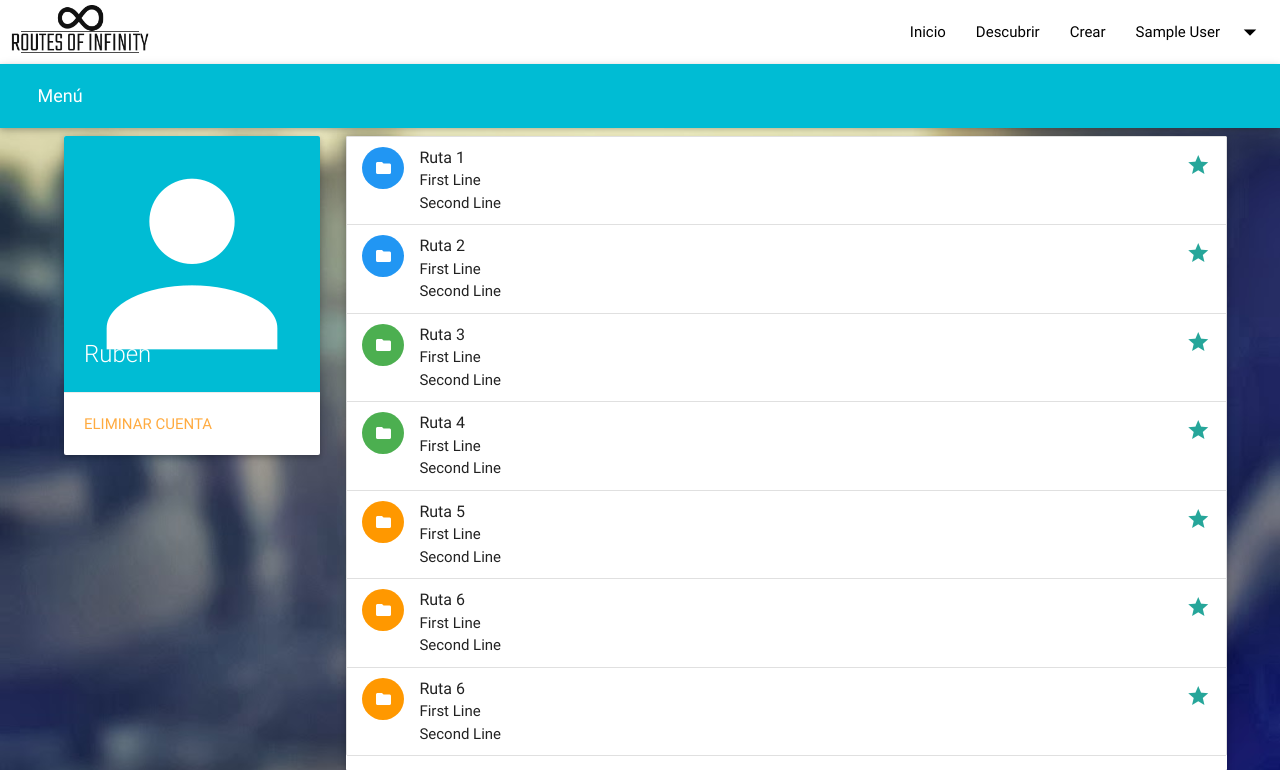
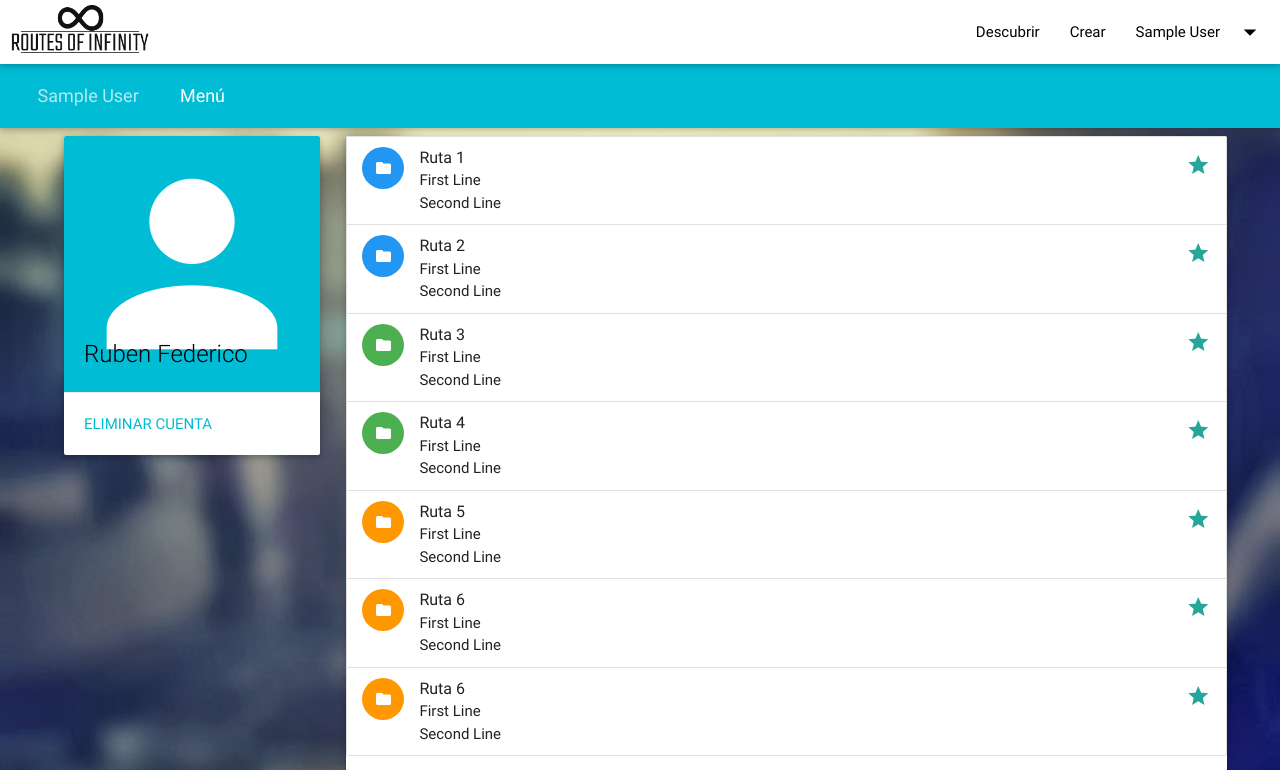
Before and after one commit to Cancelo/Routes-of-Infinity, a PHP site: page /profile.php in a window 1280 px wide. Shown: the top 770 px of the page. Run offline with PHP 8.4, Linux system fonts and the light colour scheme; the visitor is signed in with stand-in values (Sample User, id 1); some libraries are stand-ins or nearby versions.

Commit message:
Add files via upload

```diff
--- a/PROYECTO/discover.php
+++ b/PROYECTO/discover.php
@@ -11,17 +11,16 @@
 	</head>
 	<body id="discoverBg">
 		<ul id="dropdownNormal" class="dropdown-content">
-		  <li><a href="profile.html">Menú</a></li>
+		  <li><a href="profile.php">Menú</a></li>
 		  <li class="divider"></li>
 		  <li><a href="logout.php">Cerrar sesión</a></li>
 		</ul>
 		<div class="navbar-fixed">
 			<nav class="white">
 				<div class="nav-wrapper">
-					<a href="discover.php" class="brand-logo"><img id="logo" class="responsive-img" src="images/logo1.png"/></a>
+					<a href="index.html" class="brand-logo"><img id="logo" class="responsive-img" src="images/logo1.png"/></a>
 					<a href="#" data-activates="mobile-demo" class="button-collapse"><i class="material-icons black-text">menu</i></a>
 					<ul id="navegacion" class="right hide-on-med-and-down">
-						<li><a href="index.html">Inicio</a></li>
 						<li><a href="discover.php">Descubrir</a></li>
 						<li><a href="create.php">Crear</a></li>
 						<?php
--- a/PROYECTO/profile.php
+++ b/PROYECTO/profile.php
@@ -11,16 +11,16 @@
 	</head>
 	<body id="discoverBg">
 		<ul id="dropdownNormal" class="dropdown-content">
-		  <li><a href="profile.html">Menú</a></li>
+		  <li><a href="profile.php">Menú</a></li>
 		  <li class="divider"></li>
 		  <li><a href="logout.php">Cerrar sesión</a></li>
 		</ul>
+		<div class="navbar-fixed">
 			<nav class="white">
 				<div class="nav-wrapper">
-				<a href="discover.php" class="brand-logo"><img id="logo" class="responsive-img" src="images/logo1.png"/></a>
+					<a href="index.html" class="brand-logo"><img id="logo" class="responsive-img" src="images/logo1.png"/></a>
 					<a href="#" data-activates="mobile-demo" class="button-collapse"><i class="material-icons black-text">menu</i></a>
 					<ul id="navegacion" class="right hide-on-med-and-down">
-					<li><a href="index.html">Inicio</a></li>
 						<li><a href="discover.php">Descubrir</a></li>
 						<li><a href="create.php">Crear</a></li>
 						<?php
@@ -52,11 +52,13 @@
 					</ul>
 				</div>
 			</nav>
+		</div>
 		<nav>
 			<div class="nav-wrapper cyan">
 				<div class="col s12">
-        <a href="#!" class="breadcrumb"></a>
-        <a href="#!" class="breadcrumb">Menú</a>
+					<a href="profile.php" class="breadcrumb"></a>
+					<a href="profile.php" class="breadcrumb"><?=$_SESSION['user']?></a>
+					<a href="profile.php" class="breadcrumb">Menú</a>
 				</div>
 			</div>
 		</nav>
@@ -68,10 +70,11 @@
 						  <div class="card">
 							<div class="card-image">
 							  <img src="images/profile2.png">
-							  <span class="card-title">Ruben</span>
+							  <span class="card-title black-text">Ruben Federico</span>
+
 							</div>
 							<div class="card-action">
-							  <a href="#">Eliminar cuenta</a>
+							  <a href="#" class="cyan-text">Eliminar cuenta</a>
 							</div>
 						  </div>
 						</div>
```
Also changed, not shown: PROYECTO/create.php (+12 -3 lines), PROYECTO/show.php (+3 -4 lines). Lines whose indentation alone changed are shown as unchanged.
